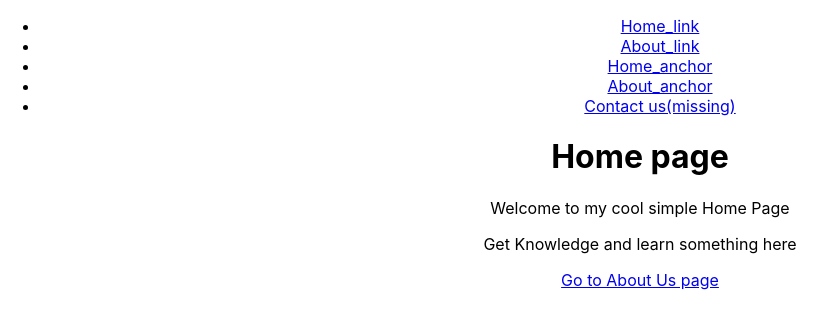
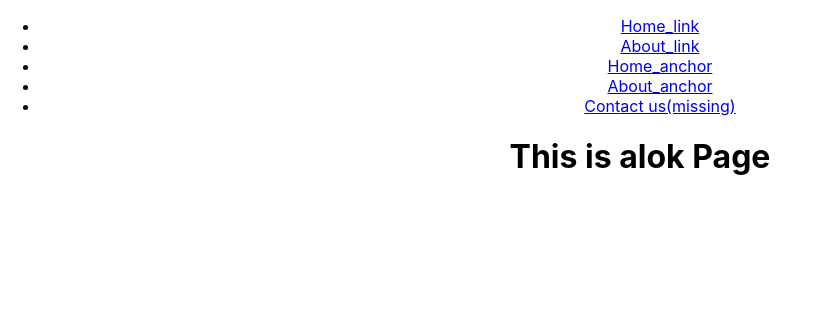
Before and after one commit to codeAlok/React_router_prct, a React (Create React App) app: page /user/alok in a window 1280 px wide. Before the commit this address led to /. Shown: the top 328 px of the page, without its empty margins (0-836 px from the left). Built offline with nearby package versions, Linux system fonts and the light colour scheme.

Commit message:
RR dynamic Routing

```diff
--- a/src/App.js
+++ b/src/App.js
@@ -4,6 +4,7 @@ import Home from './components/Home';
 import About from './components/About';
 import Navbar from './components/Navbar';
 import Page404 from './components/Page404';
+import User from './components/User';
 
 
 function App() {
@@ -16,6 +17,9 @@ function App() {
           <Route path='/' element={ <Home /> } />
           <Route path='/about' element={ <About /> } />
 
+            {/* to change link through params */}
+          <Route path='/user/:name' element={ <User /> } />
+
           {/* <Route path='/*' element={ <Page404 />} /> */}
           {/* by default invalid path reqested , redirect on home page */}
           <Route path='/*' element={ <Navigate to="/" />} />
--- a/src/components/About.js
+++ b/src/components/About.js
@@ -7,6 +7,10 @@ function About() {
             <p>Welcome to my cool simple About Page</p>
             <p>Get Knowledge and learn something here</p>
             <Link to="/"> Go to Home page</Link>
+
+            <li><Link to="/user/alok">Alok</Link></li>
+            <li><Link to="/user/peter">peter</Link></li>
+
         </>
     )
 }
--- /dev/null
+++ b/src/components/User.js
@@ -0,0 +1,16 @@
+import { useParams } from "react-router"; // to use diffrent route from parameter
+
+function User() {
+
+    const params = useParams();
+    const {name} = params;
+    console.warn(name)
+
+    return (
+        <>
+            <h1> This is {name} Page</h1>
+        </>
+    )
+}
+
+export default User;
```
